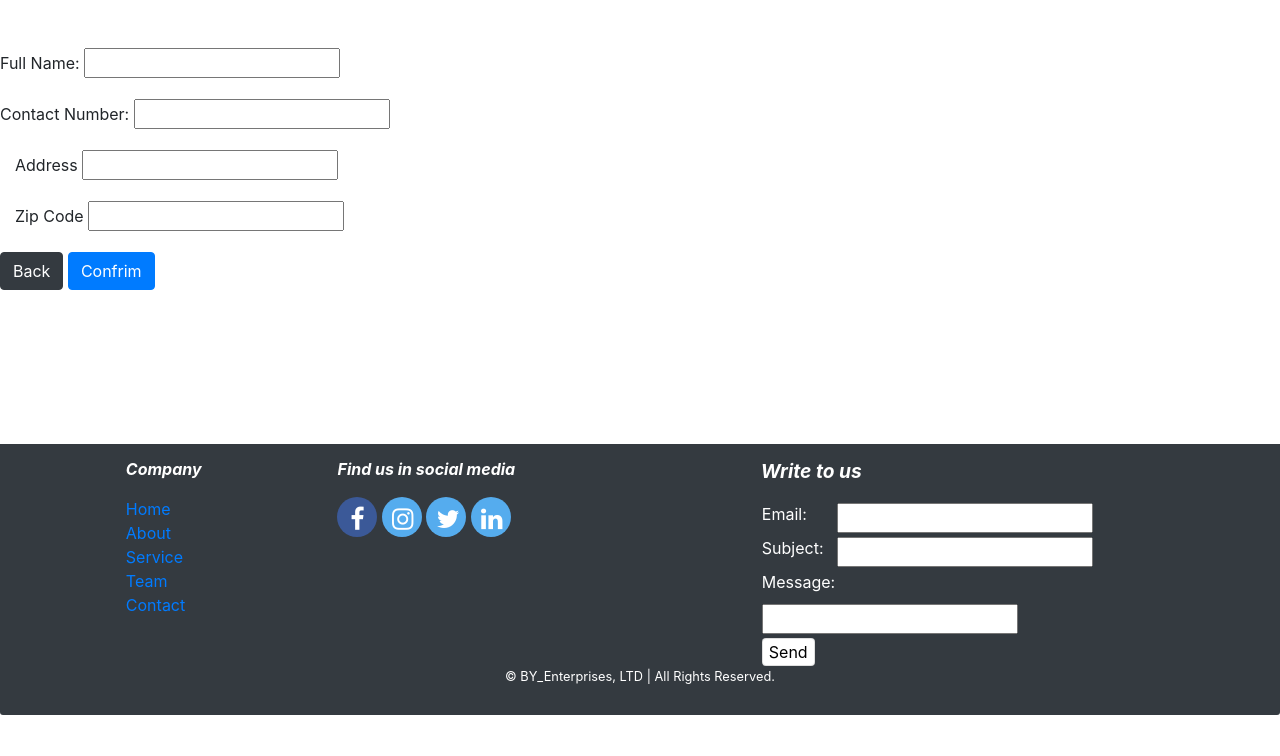
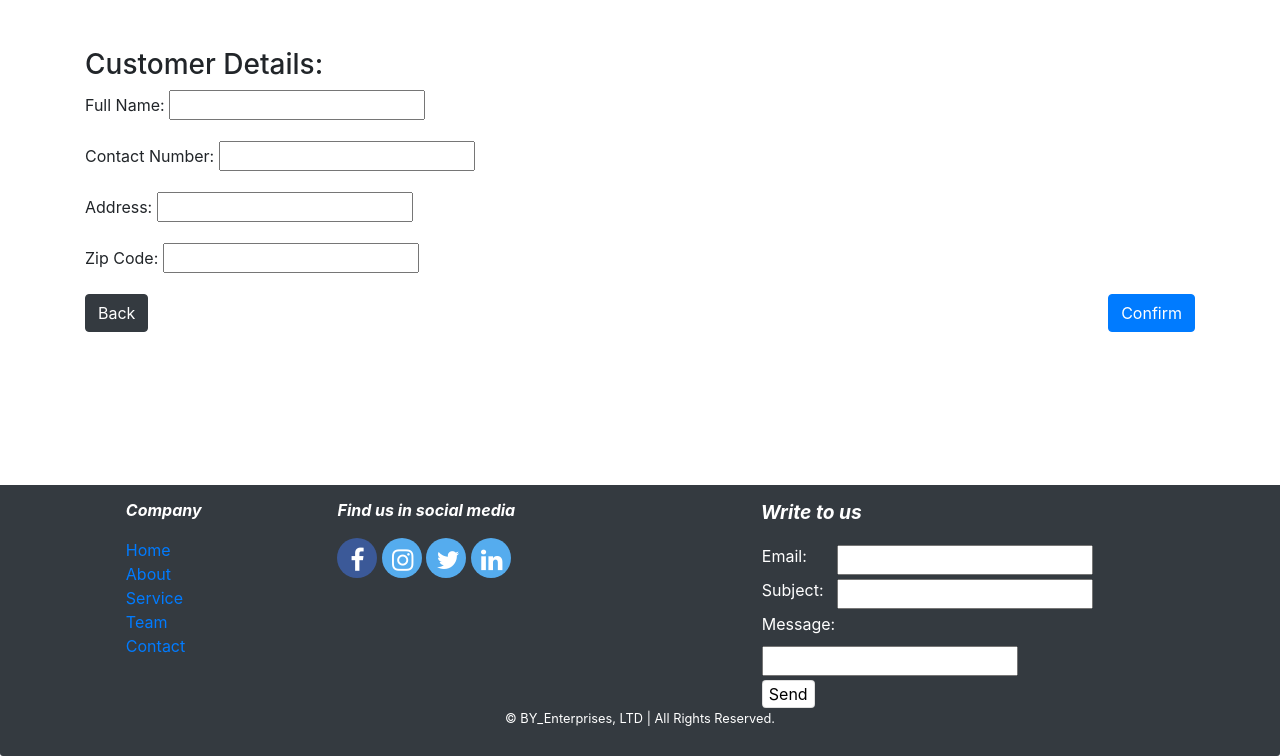
Before and after one commit to Brij123987/E_library, a Django app: page /checkout/check/ in a window 1280 px wide. Shown: the part 74-830 px from the top of the page. Before the commit the page ends 789 px from the top, so only its background shows below. Run offline with Django 4.2, Linux system fonts and the light colour scheme; some libraries are stand-ins or nearby versions.

Commit message:
commit:45

```diff
--- a/library/checkout/templates/checkout/check_page.html
+++ b/library/checkout/templates/checkout/check_page.html
@@ -6,15 +6,21 @@
     <meta charset="UTF-8">
     <meta name="viewport" content="width=device-width, initial-scale=1.0">
     <title>Document</title>
+    <!-- Bootstrap CSS CDN -->
+    <link rel="stylesheet" href="https://stackpath.bootstrapcdn.com/bootstrap/4.3.1/css/bootstrap.min.css">
 </head>
 <body>
 {% block body %}
 
-<form method="POST" action="">
-  {% csrf_token %}
+<div class="container mt-5">
+
+  <h3>Customer Details:</h3>
+
+  <form method="POST" action="">
+    {% csrf_token %}
     <div class="form-row">
       <div class="form-group col-md-8">
-        <label for="inputEmail4">Full Name: </label>
+        <label for="inputEmail4">Full Name:</label>
         {{ check_form.name }}
       </div>
       <div class="form-group col-md-6">
@@ -22,19 +28,30 @@
         {{ check_form.contact_number }}
       </div>
     </div>
-    <div class="form-group col-md-4" >
-      <label for="inputAddress">Address</label>
+    <div class="form-group">
+      <label for="inputAddress">Address:</label>
       {{ check_form.address }}
     </div>
-      <div class="form-group col-md-4">
-        <label for="inputZip">Zip Code</label>
-        {{ check_form.pin_code }}
+    <div class="form-group">
+      <label for="inputZip">Zip Code:</label>
+      {{ check_form.pin_code  }}
+    </div>
+    <div class="form-row">
+      <div class="col-md-6">
+        <a href="{% url 'addcart:view_cart' %}" class="btn btn-dark">Back</a>
+      </div>
+      <div class="col-md-6 text-right">
+        <button type="submit" class="btn btn-primary">Confirm</button>
       </div>
     </div>
-    <a href="{% url 'addcart:view_cart' %}" class="btn btn-dark">Back</a>
-    <button type="submit" class="btn btn-primary">Confrim</button>
   </form>
 
+</div>
+
+<!-- Bootstrap JS CDN (Optional, include it if you need Bootstrap JavaScript features) -->
+<script src="https://code.jquery.com/jquery-3.3.1.slim.min.js"></script>
+<script src="https://cdnjs.cloudflare.com/ajax/libs/popper.js/1.14.7/umd/popper.min.js"></script>
+<script src="https://stackpath.bootstrapcdn.com/bootstrap/4.3.1/js/bootstrap.min.js"></script>
 {% endblock %}
 </body>
 </html>
```
Also changed, not shown: library/addcart/templates/addcart/view_cart.html (+16 -15 lines), library/db.sqlite3.
